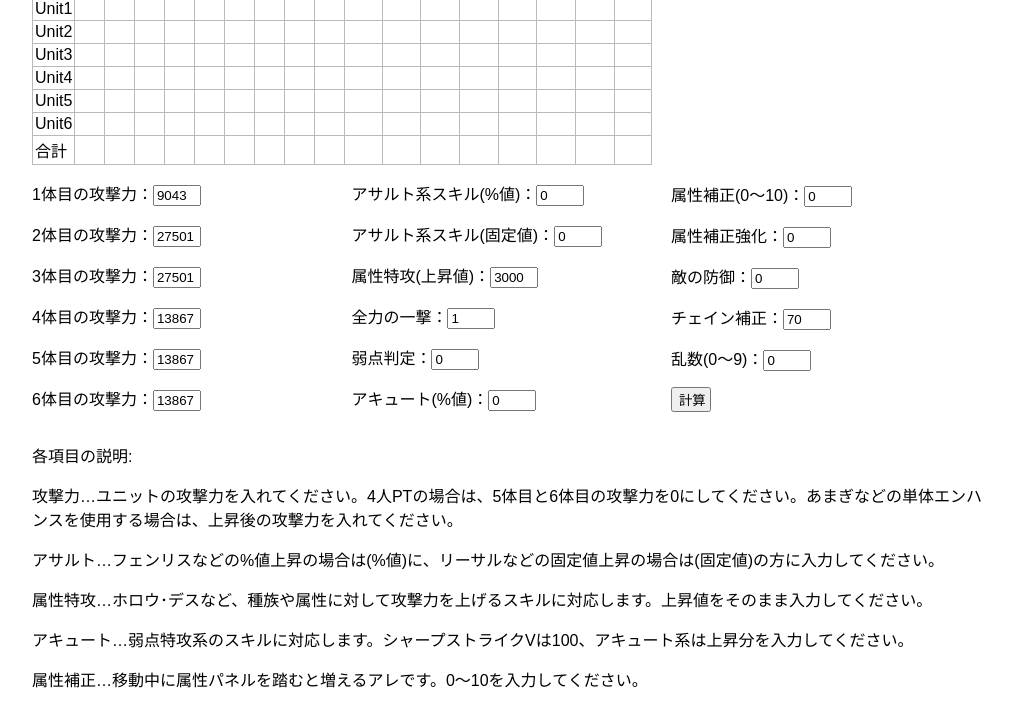
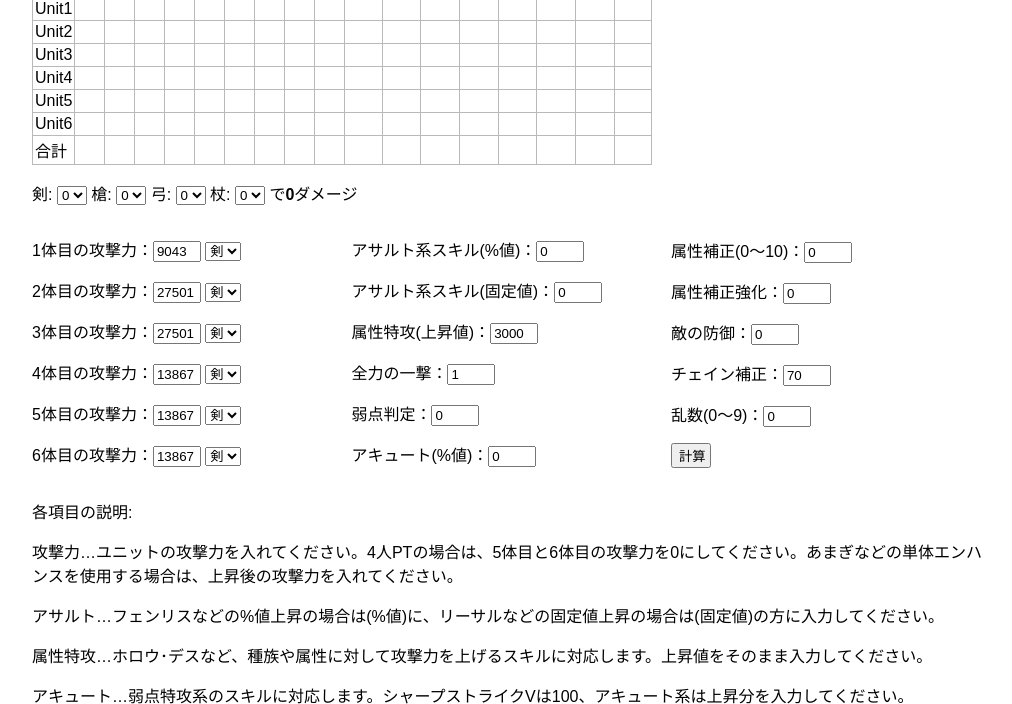
Before and after one commit to mint149/roadraDamageCalc, a plain HTML site: page index.htm in a window 1280 px wide. Shown: the part 107-811 px from the top of the page, without its empty margins (128-1140 px from the left). Drawn offline with Linux system fonts and the light colour scheme.

Commit message:
使用パネルによるダメージ計算を実装。

```diff
--- a/index.htm
+++ b/index.htm
@@ -173,13 +173,106 @@
 					<td></td>
 				</tr>
 			</table>
-			<div class="menu">
-				<p>1体目の攻撃力：<input class="option" id="unit1atk" value=9043></p>
-				<p>2体目の攻撃力：<input class="option" id="unit2atk" value=27501></p>
-				<p>3体目の攻撃力：<input class="option" id="unit3atk" value=27501></p>
-				<p>4体目の攻撃力：<input class="option" id="unit4atk" value=13867></p>
-				<p>5体目の攻撃力：<input class="option" id="unit5atk" value=13867></p>
-				<p>6体目の攻撃力：<input class="option" id="unit6atk" value=13867></p>
+			<p id="panels">剣:
+				<select name="sword">
+					<option selected>0</option>
+					<option>1</option>
+					<option>2</option>
+					<option>3</option>
+					<option>4</option>
+					<option>5</option>
+					<option>6</option>
+					<option>7</option>
+					<option>8</option>
+				</select>
+				槍:
+				<select name="rance">
+					<option selected>0</option>
+					<option>1</option>
+					<option>2</option>
+					<option>3</option>
+					<option>4</option>
+					<option>5</option>
+					<option>6</option>
+					<option>7</option>
+					<option>8</option>
+				</select>
+				弓:
+				<select name="arrow">
+					<option selected>0</option>
+					<option>1</option>
+					<option>2</option>
+					<option>3</option>
+					<option>4</option>
+					<option>5</option>
+					<option>6</option>
+					<option>7</option>
+					<option>8</option>
+				</select>
+				杖:
+				<select name="rod">
+					<option selected>0</option>
+					<option>1</option>
+					<option>2</option>
+					<option>3</option>
+					<option>4</option>
+					<option>5</option>
+					<option>6</option>
+					<option>7</option>
+					<option>8</option>
+				</select>
+				で<strong id="damage">0</strong>ダメージ
+			</p>
+
+			<div class="menu" id="units">
+				<p>1体目の攻撃力：<input class="option" id="unit1atk" value=9043>
+					<select name="unit1job">
+						<option value=0 selected>剣</option>
+						<option value=1>槍</option>
+						<option value=2>弓</option>
+						<option value=3>杖</option>
+					</select>
+				</p>
+				<p>2体目の攻撃力：<input class="option" id="unit2atk" value=27501>
+					<select name="unit2job">
+						<option value=0 selected>剣</option>
+						<option value=1>槍</option>
+						<option value=2>弓</option>
+						<option value=3>杖</option>
+					</select>
+				</p>
+				<p>3体目の攻撃力：<input class="option" id="unit3atk" value=27501>
+					<select name="unit3job">
+						<option value=0 selected>剣</option>
+						<option value=1>槍</option>
+						<option value=2>弓</option>
+						<option value=3>杖</option>
+					</select>
+				</p>
+				<p>4体目の攻撃力：<input class="option" id="unit4atk" value=13867>
+					<select name="unit4job">
+						<option value=0 selected>剣</option>
+						<option value=1>槍</option>
+						<option value=2>弓</option>
+						<option value=3>杖</option>
+					</select>
+				</p>
+				<p>5体目の攻撃力：<input class="option" id="unit5atk" value=13867>
+					<select name="unit5job">
+						<option value=0 selected>剣</option>
+						<option value=1>槍</option>
+						<option value=2>弓</option>
+						<option value=3>杖</option>
+					</select>
+				</p>
+				<p>6体目の攻撃力：<input class="option" id="unit6atk" value=13867>
+					<select name="unit6job">
+						<option value=0 selected>剣</option>
+						<option value=1>槍</option>
+						<option value=2>弓</option>
+						<option value=3>杖</option>
+					</select>
+				</p>
 			</div>
 			<div class="menu">
 				<p>アサルト系スキル(%値)：<input class="option" id="assault" value=0></p>
--- a/js/main.js
+++ b/js/main.js
@@ -14,6 +14,7 @@
 */
 
 var atk = new Array(6);
+var job = new Array(6);
 var damagePerUnit = new Array(6);
 var damagePerPanel = new Array(16);
 var assault = 0;
@@ -28,6 +29,8 @@ var defence = 0;
 var chain = [100,60,50,40,40,40,40,30,30,30,30,30,30,30,30,30];
 var chainhosei = 0;
 var rand = 0;
+var totalDamage = 0;
+var panel = [0,0,0,0];
 
 var damage = [
 	[0,0,0,0,0,0,0,0,0,0,0,0,0,0,0,0],
@@ -40,12 +43,13 @@ var damage = [
 
 function calc() {
 	//値を取得
-	atk[0] = parseInt($("#unit1atk").val());
-	atk[1] = parseInt($("#unit2atk").val());
-	atk[2] = parseInt($("#unit3atk").val());
-	atk[3] = parseInt($("#unit4atk").val());
-	atk[4] = parseInt($("#unit5atk").val());
-	atk[5] = parseInt($("#unit6atk").val());
+	for (var unitNum = 0; unitNum < atk.length; unitNum++) {
+		atk[unitNum] = parseInt($("#units").find("input").eq(unitNum).val());
+		job[unitNum] = parseInt($("#units").find("select").eq(unitNum).val());
+	};
+	for (var panelNum = 0; panelNum < panel.length; panelNum++) {
+		panel[panelNum] = parseInt($("#panels").find("select").eq(panelNum).val());
+	};
 	assault = parseInt($("#assault").val());
 	assaultNum = parseInt($("#assaultNum").val());
 	tokkou = parseInt($("#tokkou").val());
@@ -57,6 +61,7 @@ function calc() {
 	defence = parseInt($("#defence").val());
 	chainhosei = parseInt($("#chainhosei").val());
 	rand = parseInt($("#rand").val());
+	totalDamage = 0;
 	damagePerUnit = [0,0,0,0,0,0];
 	damagePerPanel = [0,0,0,0,0,0,0,0,0,0,0,0,0,0,0,0];
 
@@ -81,7 +86,7 @@ function calc() {
 		};
 	};
 
-	//結果表示
+	//表に結果表示
 	for (var i = 0; i < atk.length; i++) {
 		for (var j = 0; j < chain.length; j++) {
 			$("#damageTable").find("tr").eq(i+1).find("td").eq(j+1).text(parseInt(damage[i][j]));
@@ -91,4 +96,17 @@ function calc() {
 	for (var i = 0; i < chain.length; i++) {
 		$("#damageTable").find("tr").eq(7).find("td").eq(i+1).text(parseInt(damagePerPanel[i]));
 	};
+
+	//パネル何枚でどれくらいダメージが出るか表示
+	for (var i = 0; i < atk.length; i++) {
+		for (var j = 0; j < chain.length; j++) {
+			if(j < panel[job[i]]){
+				totalDamage += damage[i][j];
+				$("#damageTable").find("tr").eq(i+1).find("td").eq(j+1).css("background-color", "#ddddff");
+			}else{
+				$("#damageTable").find("tr").eq(i+1).find("td").eq(j+1).css("background-color", "#ffffff");
+			}
+		}
+	}
+	$("#damage").text(parseInt(totalDamage));
 }
```
